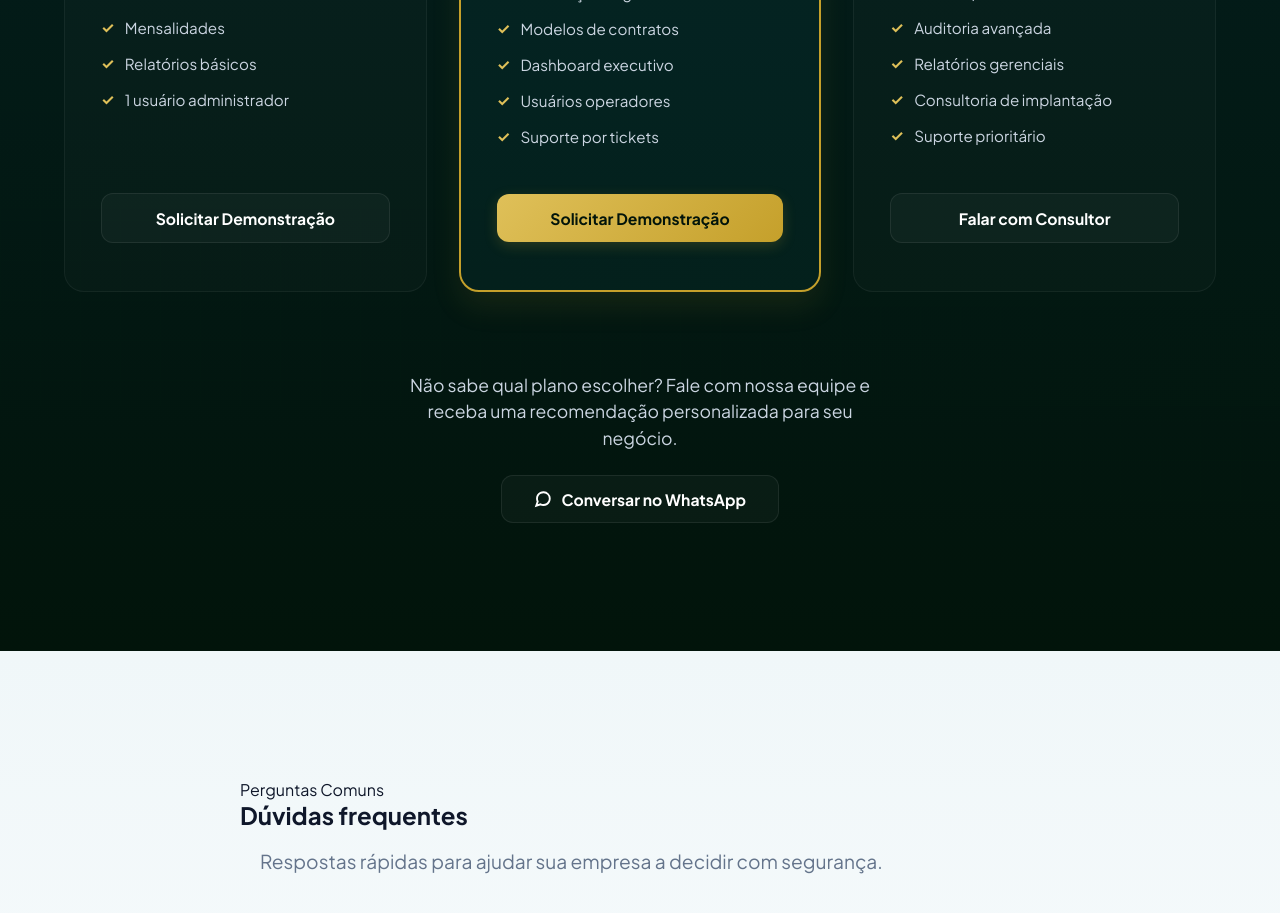
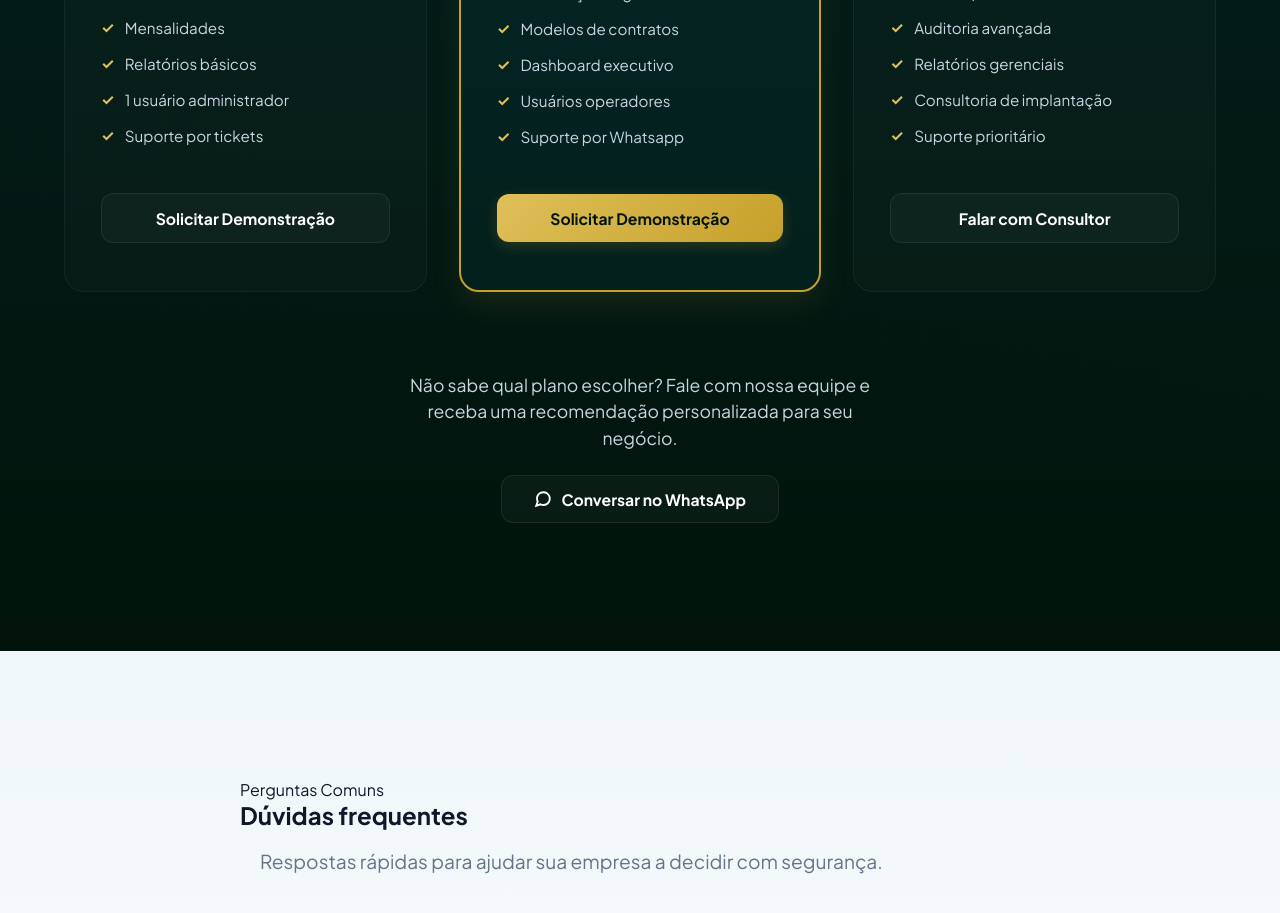
Before and after one commit to assisalcantara/Memorius, a Next.js app: page / in a window 1280 px wide. Shown: the part 5940-6853 px from the top of the page. Built offline with nearby package versions, Linux system fonts and the light colour scheme; no server answers.

Commit message:
chore: update support feature descriptions for Essencial and Profissional plans

```diff
--- a/src/app/page.tsx
+++ b/src/app/page.tsx
@@ -2933,6 +2933,9 @@ export default function LandingPage() {
                   <li className="lp-plano-feature-item">
                     <span className="lp-plano-feature-check">✓</span> 1 usuário administrador
                   </li>
+                  <li className="lp-plano-feature-item">
+                    <span className="lp-plano-feature-check">✓</span> Suporte por tickets
+                  </li>
                 </ul>
               </div>
 
@@ -2965,7 +2968,7 @@ export default function LandingPage() {
                     <span className="lp-plano-feature-check">✓</span> Usuários operadores
                   </li>
                   <li className="lp-plano-feature-item">
-                    <span className="lp-plano-feature-check">✓</span> Suporte por tickets
+                    <span className="lp-plano-feature-check">✓</span> Suporte por Whatsapp
                   </li>
                 </ul>
               </div>
```
